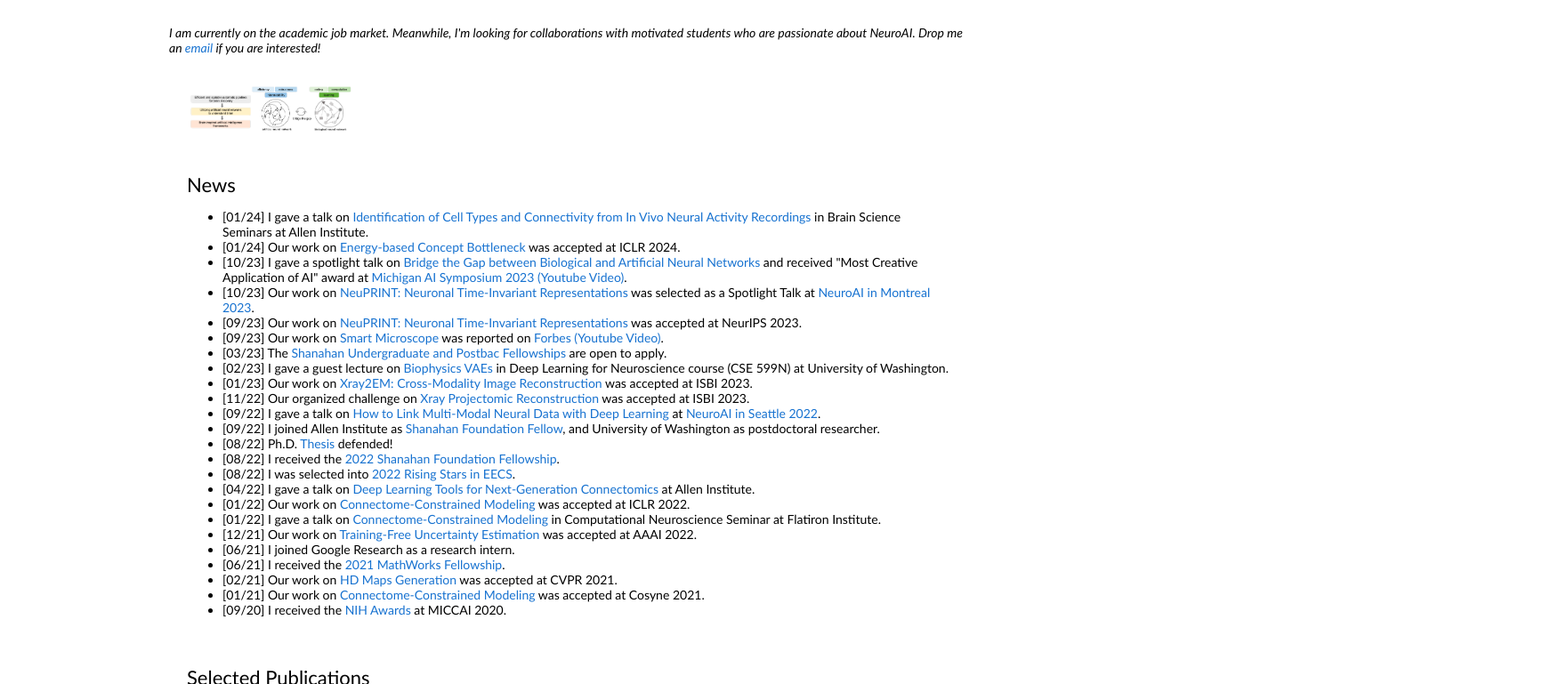
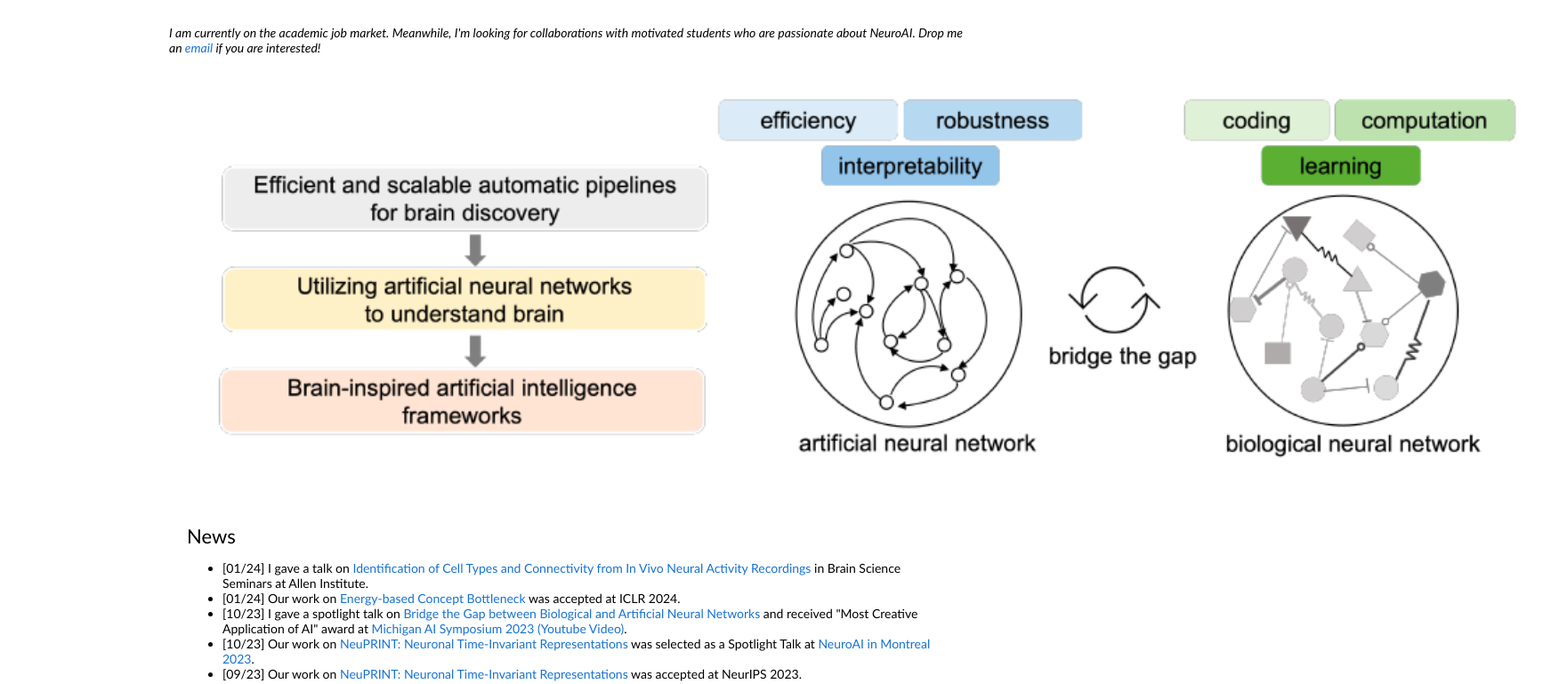
Before and after one commit to lumimim/lumimim.github.io, a plain HTML site: page index.html in a window 1280 px wide. Shown: the part 524-1293 px from the top of the page at 89% size, 1752 px wide, since content can reach past the window. Drawn offline with Linux system fonts and the light colour scheme.

Commit message:
Update index.html

```diff
--- a/index.html
+++ b/index.html
@@ -61,10 +61,10 @@
         </p>
 
 	<table style="width:100%;border:0px;border-spacing:0px;border-collapse:separate;margin-right:auto;margin-left:auto;"><tbody>
-		<tr>
-		<td style="padding:20px;width:100%;vertical-align:middle">
-        	<img src='images/NeuroAI.png' width="190">
-        	</td>
+	<tr>
+	<td style="padding:2.5%;width:40%;max-width:40%">
+        <a href="images/NeuroAI.png"><img style="width:180%;max-width:180%" alt="profile photo" src="images/NeuroAI.png" class="hoverZoomLink"></a>
+        </td>
 	</tr>
 
         <p>
```
